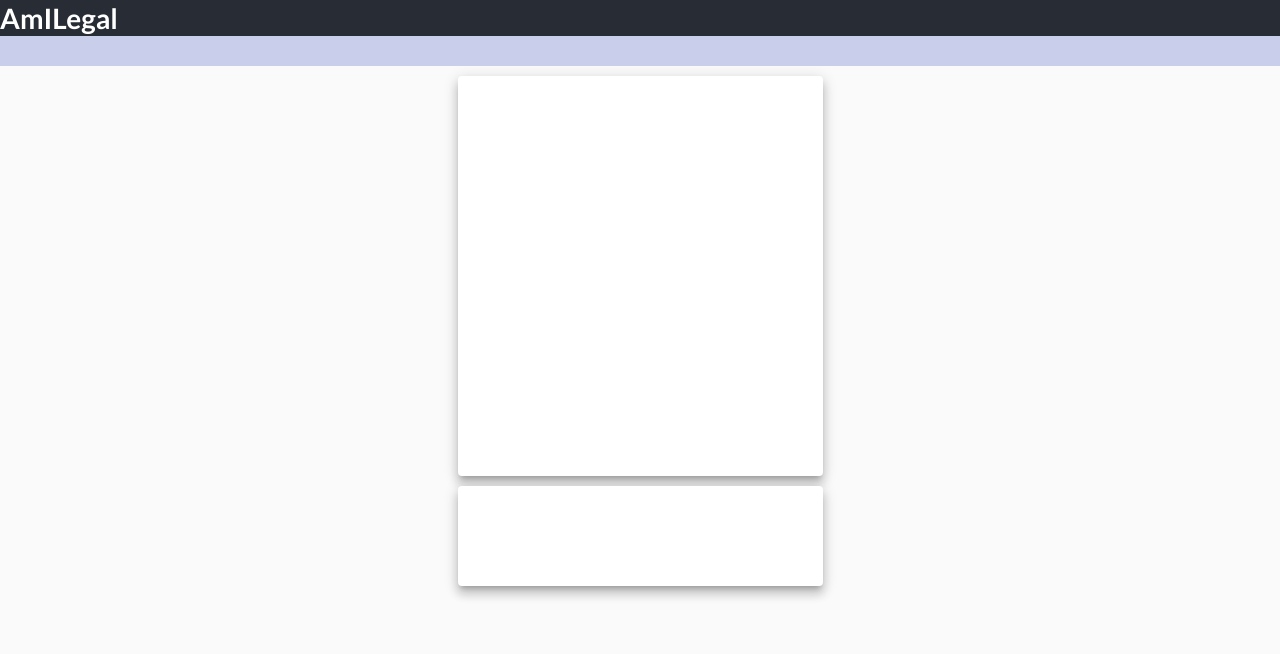
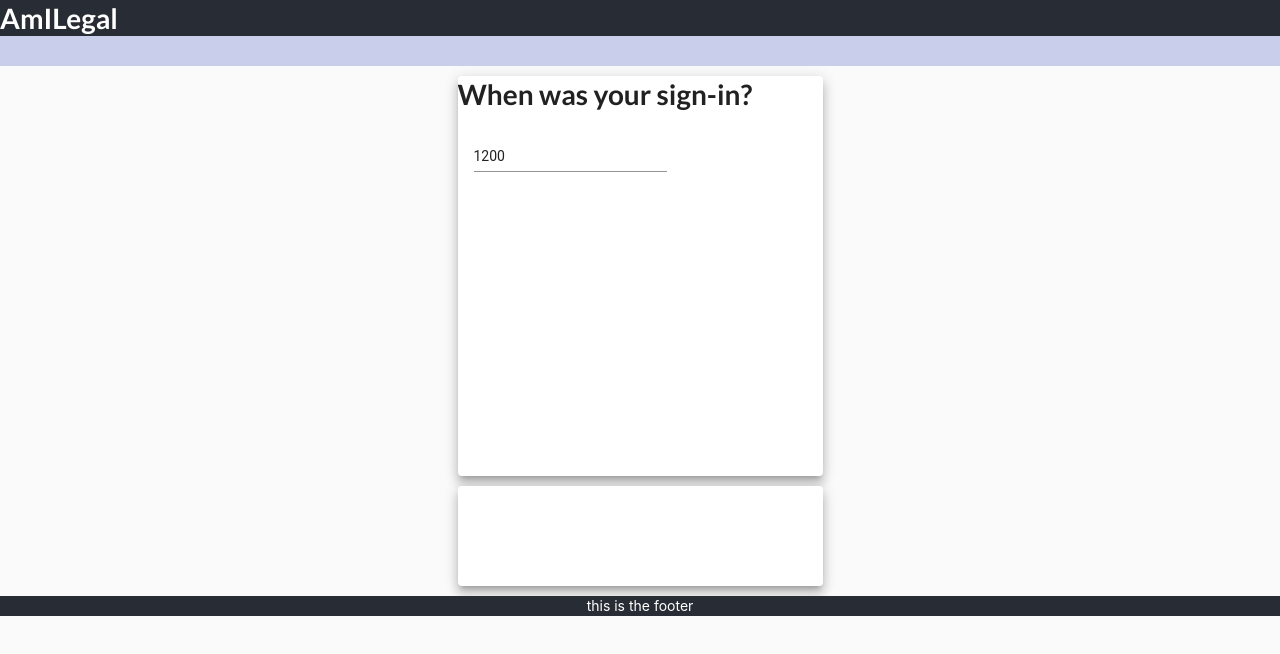
Before and after one commit to matthewbcool/amilegal, a React (Create React App) app: page / in a window 1280 px wide. Shown: the top 654 px of the page. Built offline with nearby package versions, Linux system fonts and the light colour scheme.

Commit message:
basic card with input

```diff
--- a/src/App.css
+++ b/src/App.css
@@ -19,3 +19,10 @@
   width: 365px;
   height: 100px;
 }
+
+.footer {
+  background-color: #282c34;
+  color: white;
+  text-align: center;
+  margin-top: 10px;
+}
--- a/src/App.js
+++ b/src/App.js
@@ -1,17 +1,34 @@
 import React, { Component } from 'react'
-
 import Button from '@material-ui/core/Button'
 import Card from '@material-ui/core/Card'
 import CssBaseline from '@material-ui/core/CssBaseline'
 import Grid from '@material-ui/core/Grid'
 import LinearProgress from '@material-ui/core/LinearProgress'
+import MobileStepper from '@material-ui/core/MobileStepper'
+import CardContent from '@material-ui/core/CardContent'
+import Input from '@material-ui/core/Input'
+
 import './App.css'
 
 export default class App extends Component {
   state = {
-    progressValue: 0
+    progressValue: 0,
+    activeStep: 0,
+    slectedTime: 1200
   }
+
   render() {
+    const stepperData = [
+      { question: 'When was your sign-in?', component: <Button>YES</Button> },
+      { question: 'Station code you signed in from?' },
+      { question: 'Is this an international trip?' },
+      { question: 'What kind of international trip is this?' },
+      { question: "You're illegal at:" }
+    ]
+
+    const handleTimeChange = () => {
+      console.log('change the time')
+    }
     return (
       <div className='App'>
         <CssBaseline />
@@ -25,12 +42,18 @@ export default class App extends Component {
         />
         <Grid container direction='column' justify='center' alignItems='center'>
           <Grid item xs={12}>
-            <Card raised className='questions-card' />
+            <Card raised className='questions-card'>
+              <h1> {stepperData[this.state.activeStep].question}</h1>
+              <CardContent>
+                <Input defaultValue={1200} />
+              </CardContent>
+            </Card>
           </Grid>
           <Grid item xs={12}>
             <Card raised className='results-card' />
           </Grid>
         </Grid>
+        <footer className='footer'>this is the footer</footer>{' '}
       </div>
     )
   }
```
Also changed, not shown: src/index.js (+7 -7 lines).
